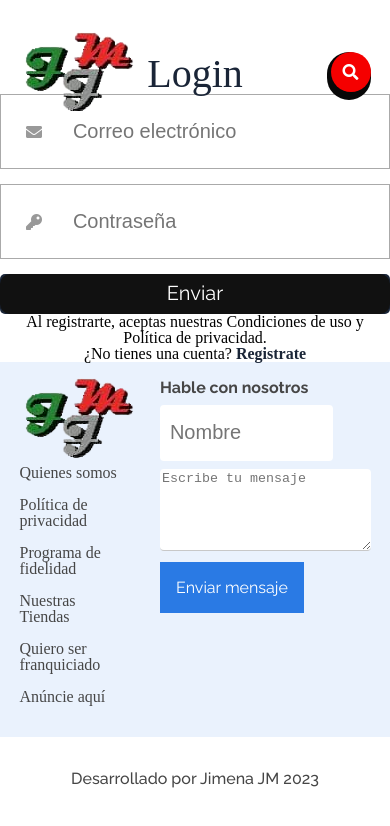
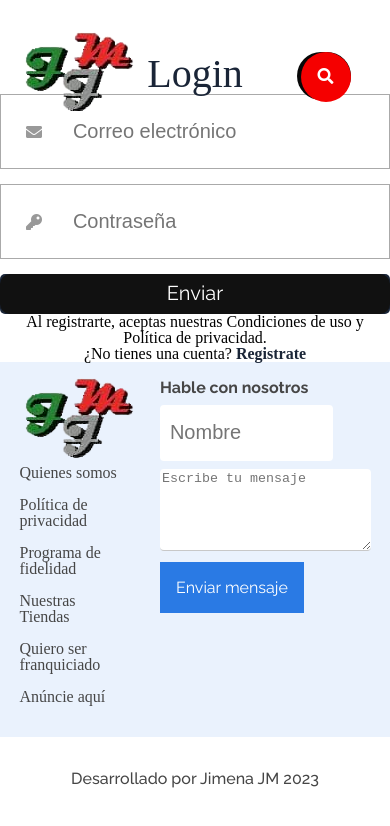
Before and after one commit to IngJJM/AluraGeek-JJM, a plain HTML site: page login.html in a window 390 px wide. Drawn offline with Linux system fonts and the light colour scheme.

Commit message:
CAMBIOS GENERALES

```diff
--- a/css/header.css
+++ b/css/header.css
@@ -175,6 +175,52 @@ button {cursor: pointer}
     .banner_promocional__text{
         padding: 32px 5%;
     }
+
+}
+@media screen and (max-width:768px){
+    .logo2{
+        width: 50%;
+        margin-top: -750%;
+    }
+
+    .title_promocional{
+        font-size: 22px;
+        line-height: 25px;
+    }
+    .search_principal {
+        --height: 3em;
+        display: flex;
+        margin-right: 20px;
+        border-radius: var(--height);
+        background-color: var(--primary-color);
+        height: var(--height);
+    }
+    .boton_search{
+        display: block;
+		border-radius: 50%;
+		width: 50px;
+		height: 50px;
+		background-color: var(--accent-color);
+		transition: .3s;
+    }
+    .search::placeholder {/* No es un seudoelemento estandar */
+        color:white;
+           opacity: .6;
+           font-size: 10px;
+       }
+       .search {
+		width: 0;
+		font-size: 10px;
+		color: #fff;
+		transition: .45s;
+	}
+    .search_box:hover .search {
+		width: 200px;
+	}
+    .btn_login{
+        width: 50px;
+        height: 50px;
+    }
 }
 @media screen and (max-width:360px){
 
@@ -194,10 +240,10 @@ button {cursor: pointer}
     }
     .title_promocional{
         font-size: 22px;
-        line-height: 26px;
+        line-height: 16px;
     }
     .descripcion_promocional{
-        font-size: 14px;
+        font-size: 18px;
         line-height: 16px;
     }
 }
```
Also changed, not shown: index.html (+1 -1 lines), css/reset.css (line endings or trailing spaces).
